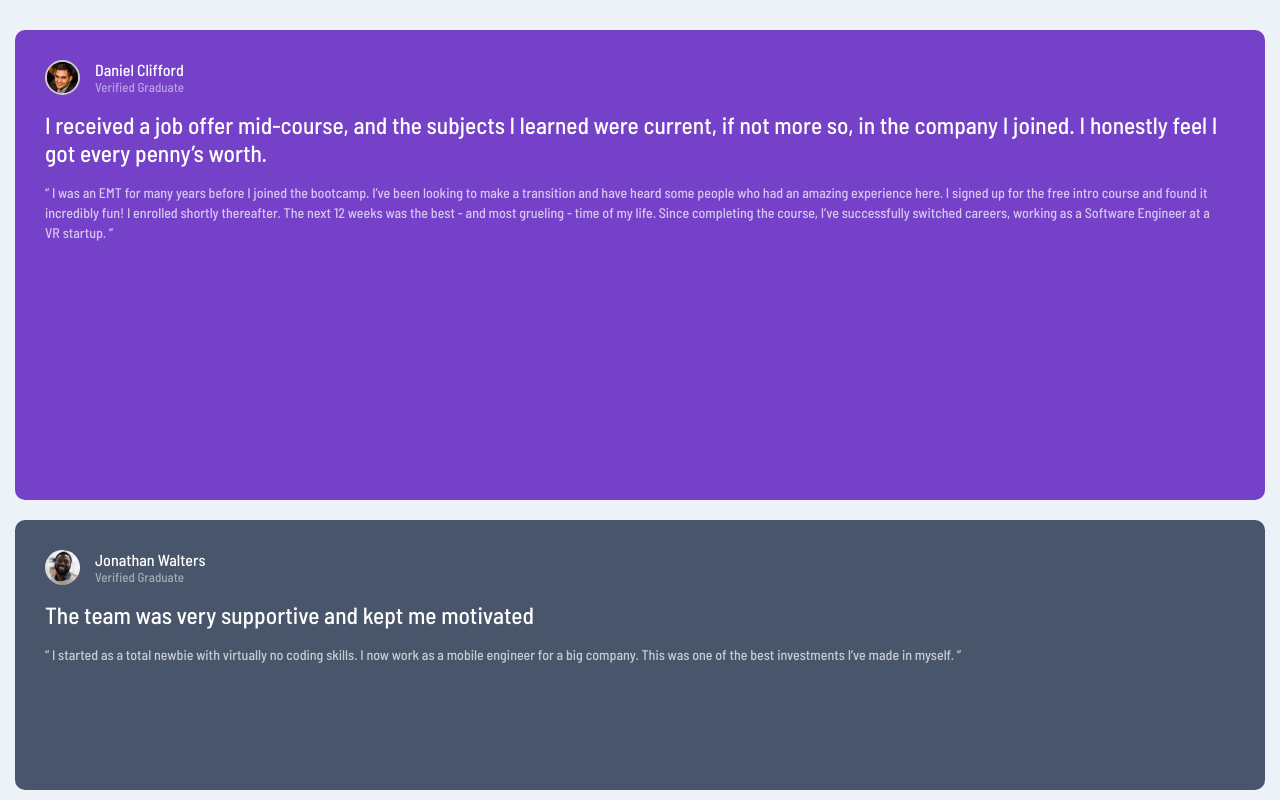
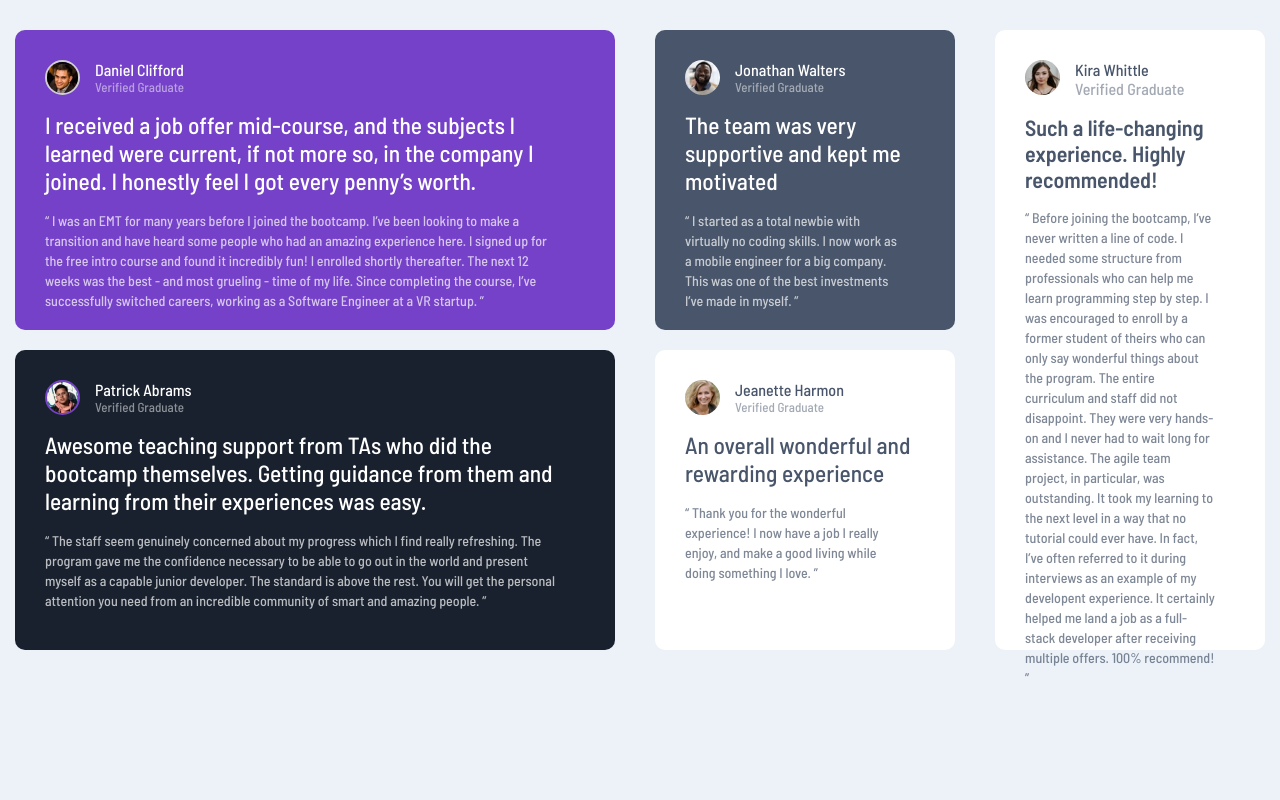
Before and after one commit to Jeliezer2003/testimonials-grid-section-, a plain HTML site: page index.html in a window 1280 px wide. Shown: the top 800 px of the page. Drawn offline with Linux system fonts and the light colour scheme.

Commit message:
commit-end

```diff
--- a/estilo.css
+++ b/estilo.css
@@ -16,8 +16,17 @@ body{
     grid-template-rows: 470px 270px 250px 435px 480px;
     grid-row-gap:20px;
     margin: 30px 15px;
+}
+@media (1024px <= width){
+    .main-container{
 
-}
+    display:grid;
+    grid-template-columns: 600px 300px ;
+    grid-template-rows: 300px 300px;
+    grid-column-gap: 40px;
+
+
+}}
 .container1{
     background-color: hsl(263, 55%, 52%);
     padding: 30px;
@@ -97,6 +106,12 @@ body{
     padding: 30px;
     border-radius: 10px;
 }
+@media (1024px <= width){
+    .container3 {
+      grid-row: 2/2;
+      grid-column: 1/2;
+    }
+}
 .Jeanette{
     display: flex;
     border-radius: 10px;
@@ -133,9 +148,21 @@ body{
     padding: 30px;
     border-radius: 10px;
 }
+@media (1024px <= width){
+    .container3 {
+        grid-column: 3/2;
+        width: 300px;
+
+    }
+}
 .Patrick{
     display: flex;
     border-radius: 10px;
+}
+@media (1024px <= width){
+    .container4{
+
+    }
 }
 
 .name4{
@@ -149,7 +176,6 @@ body{
     color: white;
     opacity: .5;
     font-size: small;
-
 
 }
 .textp{
@@ -170,6 +196,12 @@ body{
     padding: 30px;
     border-radius: 10px;
 }
+@media (1024px <= width){
+    .container5 {
+      grid-row: 1/ 3;
+      grid-column: 3 / 5;
+    }}
+
 .Kira{
     display: flex;
     border-radius: 10px;
```
Also changed, not shown: design/desktop-design.jpg (deleted), design/desktop-preview.jpg (deleted), design/mobile-design.jpg (deleted).
